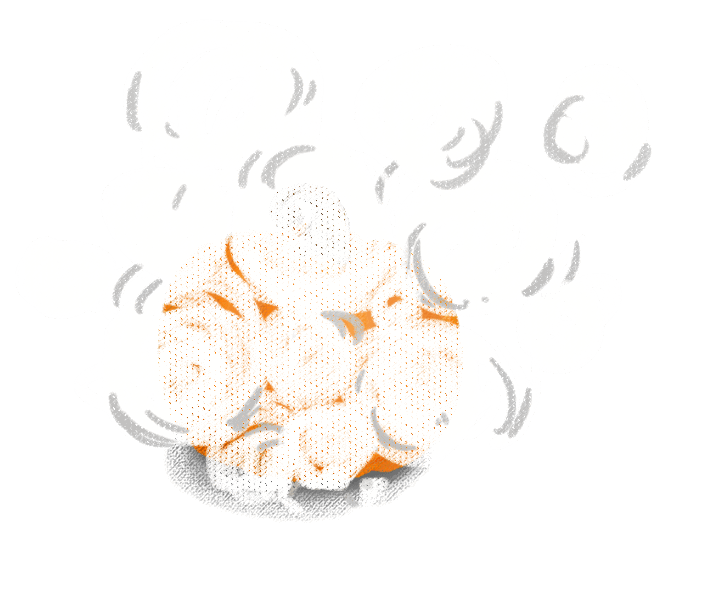
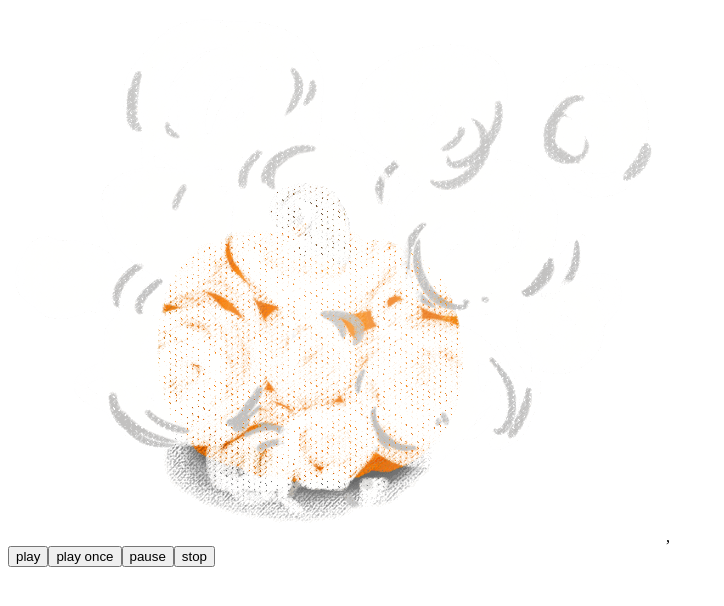
Before and after one commit to hoc2019/easyfa, a React app: page / in a window 1280 px wide. Shown: the top 606 px of the page, without its empty margins (0-724 px from the left). Built offline with nearby package versions, Linux system fonts and the light colour scheme; the HTML template or start-up script is replaced by a standard one.

Commit message:
示例一完成

```diff
--- a/example/app.tsx
+++ b/example/app.tsx
@@ -3,9 +3,41 @@ import * as ReactDOM from 'react-dom';
 import Easyfa from '../src/index';
 
 import apngPic from './apic1.png';
-console.log('ddddd', apngPic);
 
-ReactDOM.render(
-    <Easyfa src={apngPic} autoPlay={true} />,
-    document.getElementById('example')
-);
+class App extends React.Component {
+    apngcom: Easyfa = null;
+    apngPlay = () => {
+        this.apngcom.play();
+    };
+    apngPlayOne = () => {
+        this.apngcom.one();
+    };
+    apngPause = () => {
+        this.apngcom.pause();
+    };
+    apngStop = () => {
+        this.apngcom.stop();
+    };
+    render() {
+        return (
+            <div>
+                <div className="control-box">
+                    <Easyfa
+                        ref={com => (this.apngcom = com)}
+                        src={apngPic}
+                        autoPlay={true}
+                    />
+                    ,
+                    <div className="btn-box">
+                        <button onClick={this.apngPlay}>play</button>
+                        <button onClick={this.apngPlayOne}>play once</button>
+                        <button onClick={this.apngPause}>pause</button>
+                        <button onClick={this.apngStop}>stop</button>
+                    </div>
+                </div>
+            </div>
+        );
+    }
+}
+
+ReactDOM.render(<App />, document.getElementById('example'));
--- a/src/apngjs/parser.ts
+++ b/src/apngjs/parser.ts
@@ -30,8 +30,6 @@ const PNGSignature = new Uint8Array([
  */
 export default function parseAPNG(buffer: ArrayBuffer): APNG | Error {
     const bytes = new Uint8Array(buffer);
-    console.log(buffer);
-    console.log(bytes);
     if (
         Array.prototype.some.call(
             PNGSignature,
@@ -54,7 +52,6 @@ export default function parseAPNG(buffer: ArrayBuffer): APNG | Error {
         frame: Frame = null,
         frameNumber = 0,
         apng = new APNG();
-
     eachChunk(bytes, (type, bytes, off, length) => {
         const dv = new DataView(bytes.buffer);
         switch (type) {
--- a/src/apngjs/structs.ts
+++ b/src/apngjs/structs.ts
@@ -18,6 +18,7 @@ export class APNG {
      * @return {Promise.<*>}
      */
     createImages() {
+        console.log(this.frames);
         return Promise.all(this.frames.map(f => f.createImage()));
     }
 
@@ -46,9 +47,7 @@ export class Frame {
     disposeOp = 0;
     blendOp = 0;
     dataParts: Uint8Array[];
-    /** @type {Blob} */
     imageData: Blob = null;
-    /** @type {HTMLImageElement} */
     imageElement: HTMLImageElement = null;
 
     createImage() {
--- a/src/index.tsx
+++ b/src/index.tsx
@@ -37,7 +37,6 @@ class Easyfa extends React.Component<EasyfaProps, EasyfaState> {
     constructor(props: EasyfaProps) {
         super(props);
         const { src = '', rate = 1.0, autoPlay = false } = props;
-        console.log(props);
         this.state = {
             src,
             rate,
@@ -117,7 +116,6 @@ class Easyfa extends React.Component<EasyfaProps, EasyfaState> {
     };
     getImgData = async () => {
         const { rate, src, autoPlay } = this.state;
-        console.log('---------', src);
         const data = await getImgBuffer(src);
         this.apng = parseAPNG(data);
         //错误检测
@@ -127,12 +125,11 @@ class Easyfa extends React.Component<EasyfaProps, EasyfaState> {
             return;
         }
         //创建图片canvas
-        await this.apng.createImages();
+        // await this.apng.createImages();
         this.canvas.width = this.apng.width;
         this.canvas.height = this.apng.height;
         //创建canvas播放器
         const p = await this.apng.getPlayer(this.canvas.getContext('2d'));
-        console.log(p);
         this.player = p;
         this.player.playbackRate = rate;
         if (autoPlay) {
--- a/src/utils/imgTool.ts
+++ b/src/utils/imgTool.ts
@@ -9,7 +9,6 @@ export function getImgBuffer(url: string): Promise<ArrayBuffer> {
                 (xhr.status === 200 || xhr.status === 304)
             ) {
                 resolve(this.response);
-                console.log(this.response);
             } else {
                 reject(new Error('图片获取失败'));
             }
```
